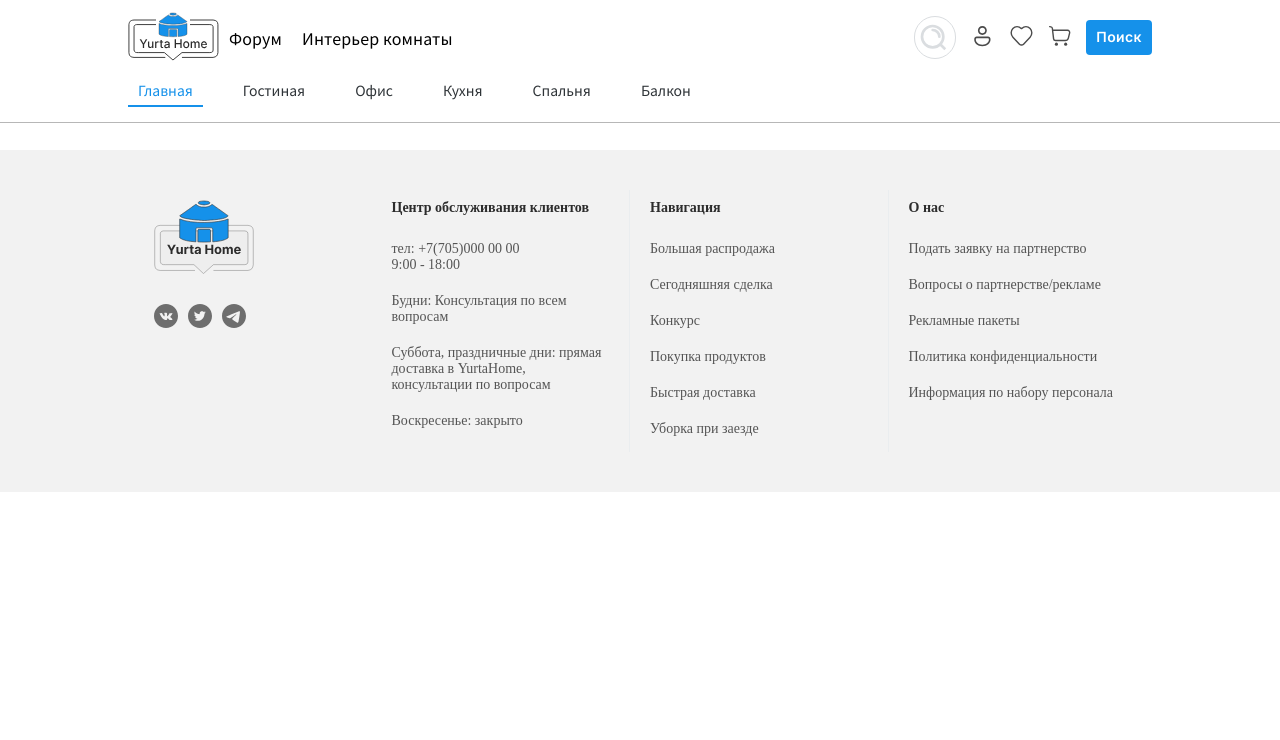
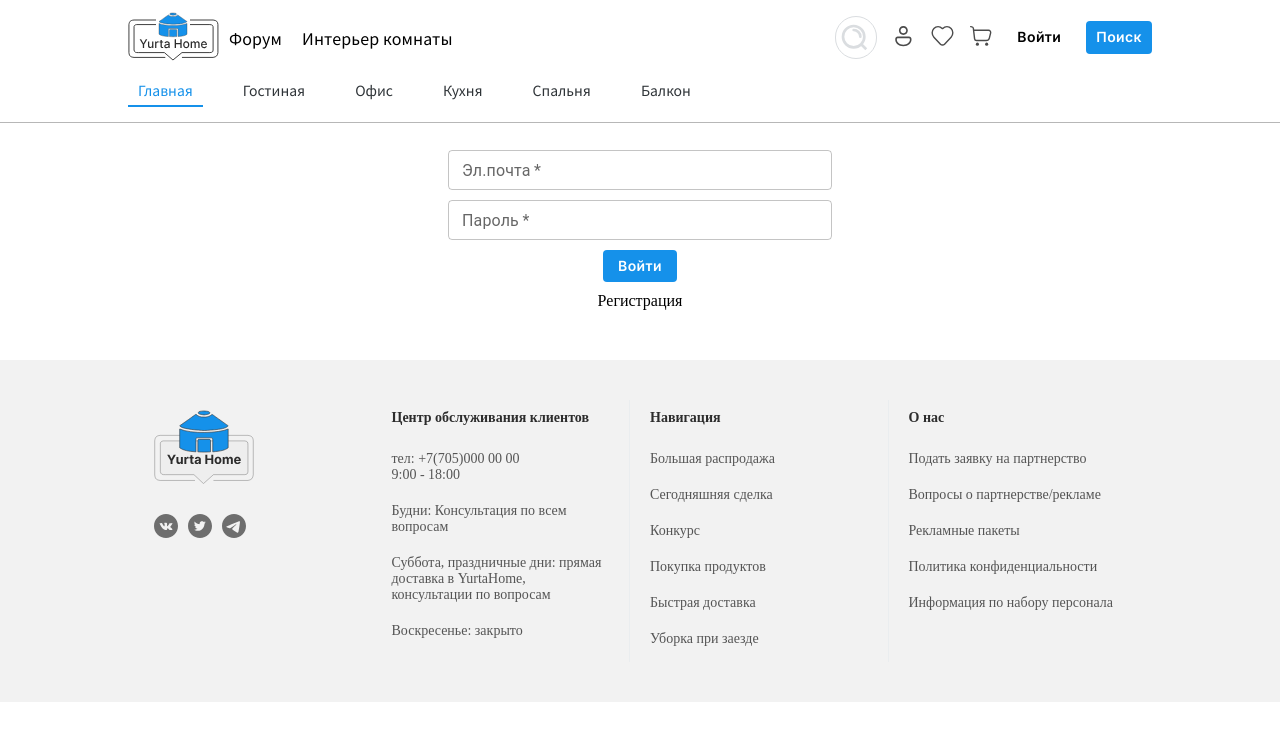
Before and after one commit to mujammed-04/YurtaHome-frontend, a React (Create React App) app: page /login in a window 1280 px wide. Shown: the top 740 px of the page. Built offline with nearby package versions, Linux system fonts and the light colour scheme.

Commit message:
add login page, style unfinished

```diff
--- a/src/pages/loginpage/LoginPage.tsx
+++ b/src/pages/loginpage/LoginPage.tsx
@@ -1,3 +1,60 @@
+import { Button, TextField } from "@mui/material";
+import { useState } from "react";
+
 export default function LoginPage() {
-  return <></>;
+  const [email, setEmail] = useState("");
+  const [password, setPassword] = useState("");
+
+  const handleLogin = () => {
+    // Логика обработки логина
+    console.log("Email:", email);
+    console.log("Password:", password);
+  };
+
+  return (
+    <div
+      style={{
+        display: "flex",
+        flexDirection: "column",
+        alignItems: "center",
+        gap: "10px",
+      }}
+    >
+      <TextField
+        label="Эл.почта"
+        variant="outlined"
+        style={{ width: "30%" }}
+        required
+        size="small"
+        value={email}
+        onChange={(e) => setEmail(e.target.value)}
+      />
+      <TextField
+        label="Пароль"
+        type="password"
+        variant="outlined"
+        style={{ width: "30%" }}
+        required
+        size="small"
+        value={password}
+        onChange={(e) => setPassword(e.target.value)}
+      />
+
+      <Button
+        style={{
+          backgroundColor: "#1591EA",
+          padding: "5px 15px",
+          color: "white",
+          fontFamily: "Inter",
+          lineHeight: "22.4px",
+          fontWeight: "600",
+          textTransform: "none",
+        }}
+        onClick={handleLogin}
+      >
+        Войти
+      </Button>
+      <p>Регистрация</p>
+    </div>
+  );
 }
--- a/src/widgets/header/components/HeaderComponent.tsx
+++ b/src/widgets/header/components/HeaderComponent.tsx
@@ -28,10 +28,26 @@ export default function HeaderComponent() {
           <Link to="/">
             <img src={Basket} alt="user" />
           </Link>
+          <Link to="login">
+            <Button
+              style={{
+                backgroundColor: "#fff",
+                padding: "5px 10px",
+                color: "black",
+                fontFamily: "Inter",
+                lineHeight: "22.4px",
+                fontWeight: "600",
+                textTransform: "none",
+              }}
+            >
+              Войти
+            </Button>
+          </Link>
+
           <Button
             sx={{
               bgcolor: "#1591EA",
-              padding: "5 10px",
+              padding: "5px 10px",
               color: "white",
               fontFamily: "Inter",
               lineHeight: "22.4px",
```
